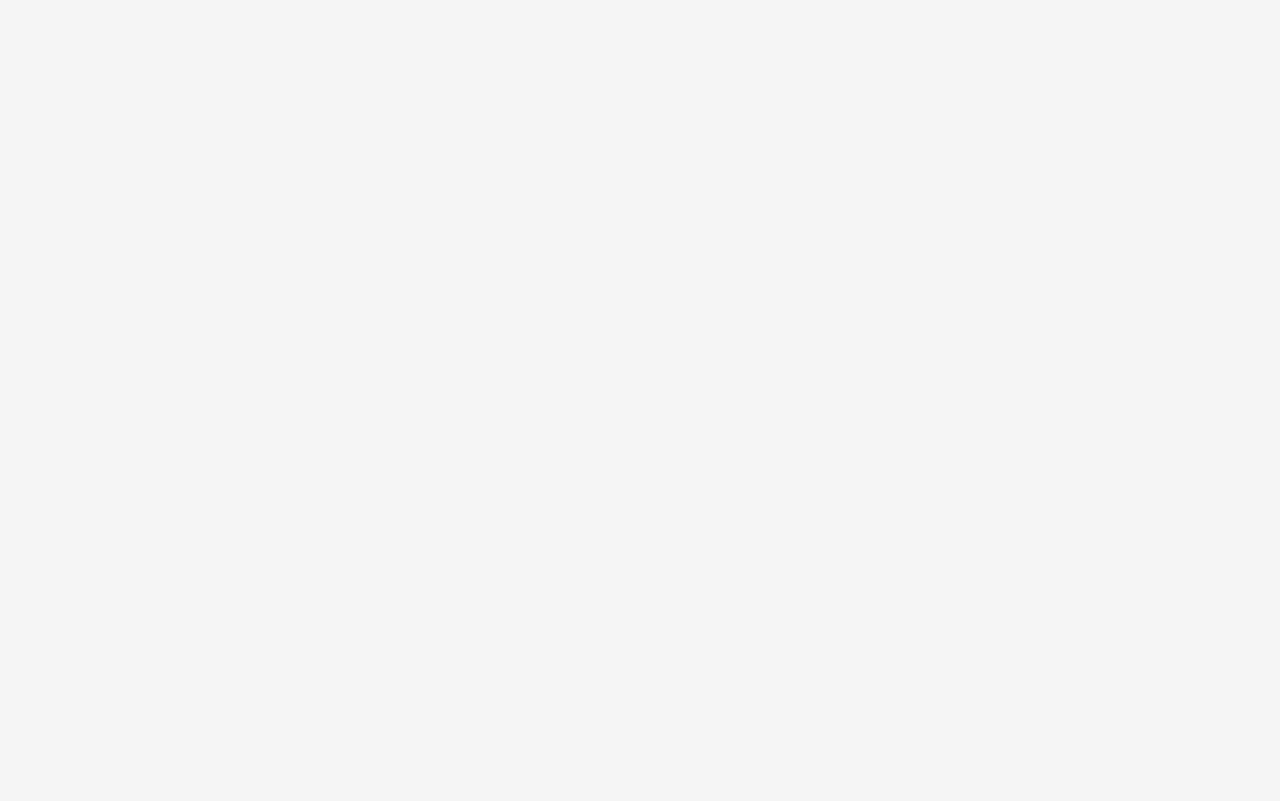
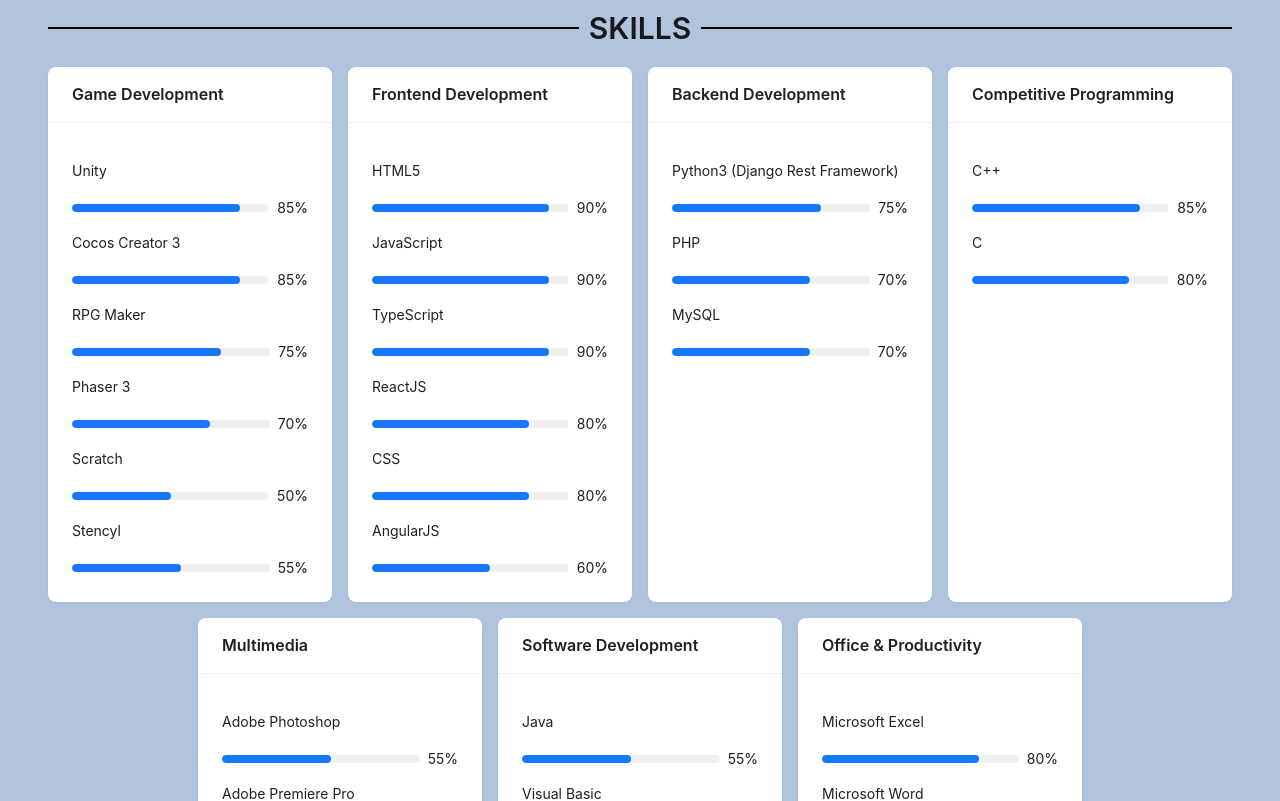
Before and after one commit to lieahau/lieahau.github.io, a React (Vite) app: page / in a window 1280 px wide. Shown: the part 640-1441 px from the top of the page. Built offline with nearby package versions, Linux system fonts and the light colour scheme.

Commit message:
react: add skill section

```diff
--- a/src/App.tsx
+++ b/src/App.tsx
@@ -13,7 +13,7 @@
       <Preloader />
       <Layout>
         <Navbar />
-        <Content style={{ minHeight: "200vh", padding: "20px" }}>
+        <Content>
           <Routes>
             <Route path="/" element={<Home />} />
           </Routes>
--- /dev/null
+++ b/src/components/Skill.tsx
@@ -0,0 +1,183 @@
+import { Card, Col, Progress, Row, Typography } from "antd";
+import { useEffect, useRef, useState } from "react";
+import "./../styles/skill.css";
+
+const { Title } = Typography;
+
+const skills = [
+  {
+    category: "Game Development",
+    items: [
+      { name: "Unity", level: 85 },
+      { name: "Cocos Creator 3", level: 85 },
+      { name: "RPG Maker", level: 75 },
+      { name: "Phaser 3", level: 70 },
+      { name: "Scratch", level: 50 },
+      { name: "Stencyl", level: 55 },
+    ],
+  },
+  {
+    category: "Frontend Development",
+    items: [
+      { name: "HTML5", level: 90 },
+      { name: "JavaScript", level: 90 },
+      { name: "TypeScript", level: 90 },
+      { name: "ReactJS", level: 80 },
+      { name: "CSS", level: 80 },
+      { name: "AngularJS", level: 60 },
+    ],
+  },
+  {
+    category: "Backend Development",
+    items: [
+      { name: "Python3 (Django Rest Framework)", level: 75 },
+      { name: "PHP", level: 70 },
+      { name: "MySQL", level: 70 },
+    ],
+  },
+
+  {
+    category: "Competitive Programming",
+    items: [
+      { name: "C++", level: 85 },
+      { name: "C", level: 80 },
+    ],
+  },
+  {
+    category: "Multimedia",
+    items: [
+      { name: "Adobe Photoshop", level: 55 },
+      { name: "Adobe Premiere Pro", level: 50 },
+      { name: "Adobe After Effects", level: 40 },
+      { name: "Photography", level: 40 },
+    ],
+  },
+  {
+    category: "Software Development",
+    items: [
+      { name: "Java", level: 55 },
+      { name: "Visual Basic", level: 35 },
+    ],
+  },
+  {
+    category: "Office & Productivity",
+    items: [
+      { name: "Microsoft Excel", level: 80 },
+      { name: "Microsoft Word", level: 80 },
+      { name: "Microsoft PowerPoint", level: 70 },
+    ],
+  },
+];
+
+const Skill = () => {
+  const [progressLevels, setProgressLevels] = useState(
+    skills.map((category) => category.items.map(() => 0))
+  );
+  const skillRef = useRef<HTMLElement | null>(null);
+
+  useEffect(() => {
+    const handleScroll = () => {
+      if (skillRef.current) {
+        const rect = skillRef.current.getBoundingClientRect();
+        if (rect.top < window.innerHeight * 0.75) {
+          const timeouts: number[] = [];
+          skills.forEach((category, categoryIndex) => {
+            category.items.forEach((item, itemIndex) => {
+              timeouts.push(
+                setTimeout(() => {
+                  setProgressLevels((prev) => {
+                    const newLevels = [...prev];
+                    newLevels[categoryIndex] = [...newLevels[categoryIndex]];
+                    newLevels[categoryIndex][itemIndex] = item.level;
+                    return newLevels;
+                  });
+                }, 1000 + (categoryIndex * 200 + itemIndex * 100))
+              );
+            });
+          });
+          window.removeEventListener("scroll", handleScroll);
+          return () => timeouts.forEach(clearTimeout);
+        }
+      }
+    };
+
+    window.addEventListener("scroll", handleScroll);
+    setTimeout(() => {
+        handleScroll();
+    }, 1000);
+    return () => window.removeEventListener("scroll", handleScroll);
+  }, []);
+
+  return (
+    <section
+      id="skill"
+      className="skill_area"
+      ref={skillRef}
+
+    >
+      <div
+        style={{
+          display: "flex",
+          alignItems: "center",
+          justifyContent: "center",
+          marginBottom: "20px",
+        }}
+      >
+        <span
+          style={{
+            flex: 1,
+            height: "2px",
+            backgroundColor: "#000",
+            marginRight: "10px",
+          }}
+        ></span>
+        <Title level={2} style={{ margin: 0 }}>
+          SKILLS
+        </Title>
+        <span
+          style={{
+            flex: 1,
+            height: "2px",
+            backgroundColor: "#000",
+            marginLeft: "10px",
+          }}
+        ></span>
+      </div>
+
+      <Row
+        gutter={[16, 16]}
+        justify="center"
+        style={{ display: "flex", flexWrap: "wrap" }}
+      >
+        {skills.map((skillCategory, categoryIndex) => (
+          <Col
+            xs={24}
+            sm={12}
+            md={8}
+            lg={6}
+            key={skillCategory.category}
+            style={{ display: "flex" }}
+          >
+            <Card
+              title={skillCategory.category}
+              variant={"borderless"}
+              style={{ flex: 1 }}
+            >
+              {skillCategory.items.map((skill, itemIndex) => (
+                <div key={skill.name}>
+                  <p>{skill.name}</p>
+                  <Progress
+                    percent={progressLevels[categoryIndex][itemIndex]}
+                    showInfo
+                  />
+                </div>
+              ))}
+            </Card>
+          </Col>
+        ))}
+      </Row>
+    </section>
+  );
+};
+
+export default Skill;
--- a/src/pages/Home.tsx
+++ b/src/pages/Home.tsx
@@ -1,10 +1,12 @@
 import About from "../components/About";
+import Skill from "../components/Skill";
 
 const Home = () => {
   return (
     <>
       <div id="home">
         <About />
+        <Skill />
       </div>
     </>
   );
--- /dev/null
+++ b/src/styles/skill.css
@@ -0,0 +1,4 @@
+.skill_area {
+  padding: 40px 3rem;
+  background-color: lightsteelblue;
+}
```
